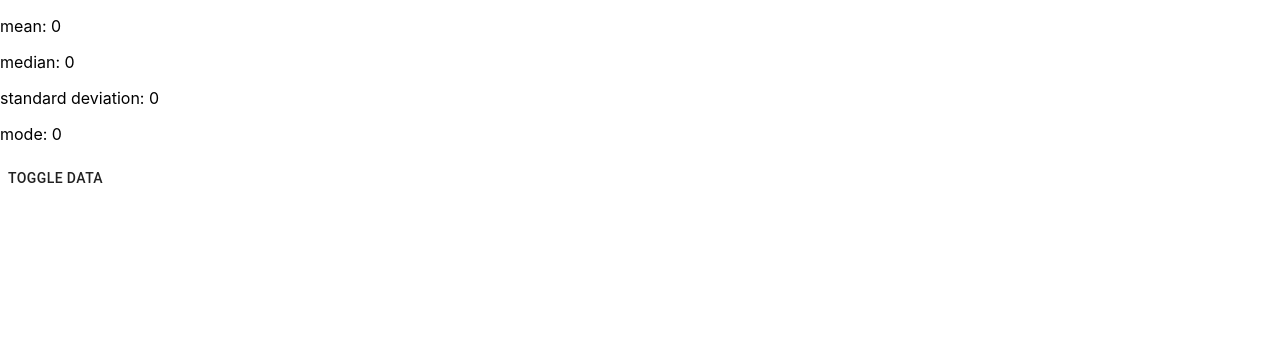
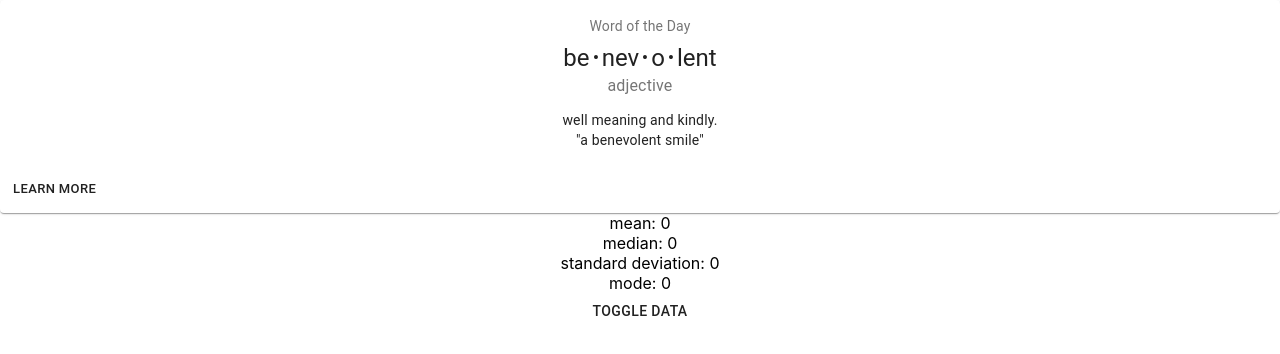
Before and after one commit to gyrevik/tandem, a React (Create React App) app: page / in a window 1280 px wide. Shown: the top 354 px of the page. Built offline with nearby package versions, Linux system fonts and the light colour scheme; no server answers.

Commit message:
added some styling and a card

```diff
--- a/src/App.css
+++ b/src/App.css
@@ -1,16 +1,5 @@
 .App {
   text-align: center;
-}
-
-.App-logo {
-  height: 40vmin;
-  pointer-events: none;
-}
-
-@media (prefers-reduced-motion: no-preference) {
-  .App-logo {
-    animation: App-logo-spin infinite 20s linear;
-  }
 }
 
 .App-header {
--- a/src/components/Main.tsx
+++ b/src/components/Main.tsx
@@ -1,7 +1,9 @@
 import React, { useState, useEffect } from 'react';
+import '../App.css';
 import * as _ from 'lodash';
 import axios from 'axios';
 import { Toggle } from './Toggle';
+import SimpleCard from './SimpleCard';
 
 function Main() {
   const [data, setData] = useState([0]);
@@ -21,11 +23,12 @@
   }, [dataCategory]);
 
   return (
-    <div>
-      <p>mean: {mean(data)}</p>
-      <p>median: {median(data)}</p>
-      <p>standard deviation: {standard_deviation(data)}</p>
-      <p>mode: {mode(data)}</p>
+    <div className="App">
+      <SimpleCard />
+      <div>mean: {mean(data)}</div>
+      <div>median: {median(data)}</div>
+      <div>standard deviation: {standard_deviation(data)}</div>
+      <div>mode: {mode(data)}</div>
 
       <Toggle ClickHandler={toggleClickHandler} />
     </div>
@@ -46,9 +49,6 @@
 };
 
 function mode(numbers: Array<number>) {
-  // as result can be bimodal or multi-modal,
-  // the returned result is provided as an array
-  // mode of [3, 5, 4, 4, 1, 1, 2, 3] = [1, 3, 4]
   var modes = [], count: Array<number> = [], i, number, maxIndex = 0;
 
   for (i = 0; i < numbers.length; i += 1) {
--- /dev/null
+++ b/src/components/SimpleCard.tsx
@@ -0,0 +1,53 @@
+import React from 'react';
+import { makeStyles } from '@material-ui/core/styles';
+import Card from '@material-ui/core/Card';
+import CardActions from '@material-ui/core/CardActions';
+import CardContent from '@material-ui/core/CardContent';
+import Button from '@material-ui/core/Button';
+import Typography from '@material-ui/core/Typography';
+
+const useStyles = makeStyles({
+  root: {
+    minWidth: 275,
+  },
+  bullet: {
+    display: 'inline-block',
+    margin: '0 2px',
+    transform: 'scale(0.8)',
+  },
+  title: {
+    fontSize: 14,
+  },
+  pos: {
+    marginBottom: 12,
+  },
+});
+
+export default function SimpleCard() {
+  const classes = useStyles();
+  const bull = <span className={classes.bullet}>•</span>;
+
+  return (
+    <Card className={classes.root}>
+      <CardContent>
+        <Typography className={classes.title} color="textSecondary" gutterBottom>
+          Word of the Day
+        </Typography>
+        <Typography variant="h5" component="h2">
+          be{bull}nev{bull}o{bull}lent
+        </Typography>
+        <Typography className={classes.pos} color="textSecondary">
+          adjective
+        </Typography>
+        <Typography variant="body2" component="p">
+          well meaning and kindly.
+          <br />
+          {'"a benevolent smile"'}
+        </Typography>
+      </CardContent>
+      <CardActions>
+        <Button size="small">Learn More</Button>
+      </CardActions>
+    </Card>
+  );
+}
```
